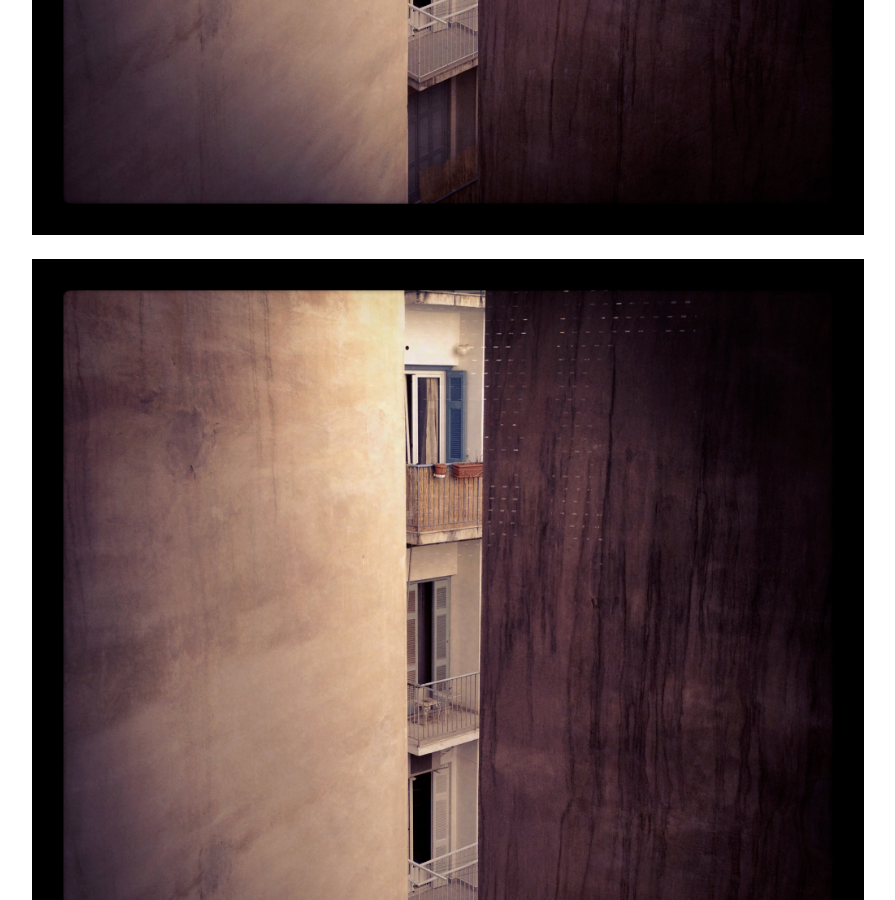
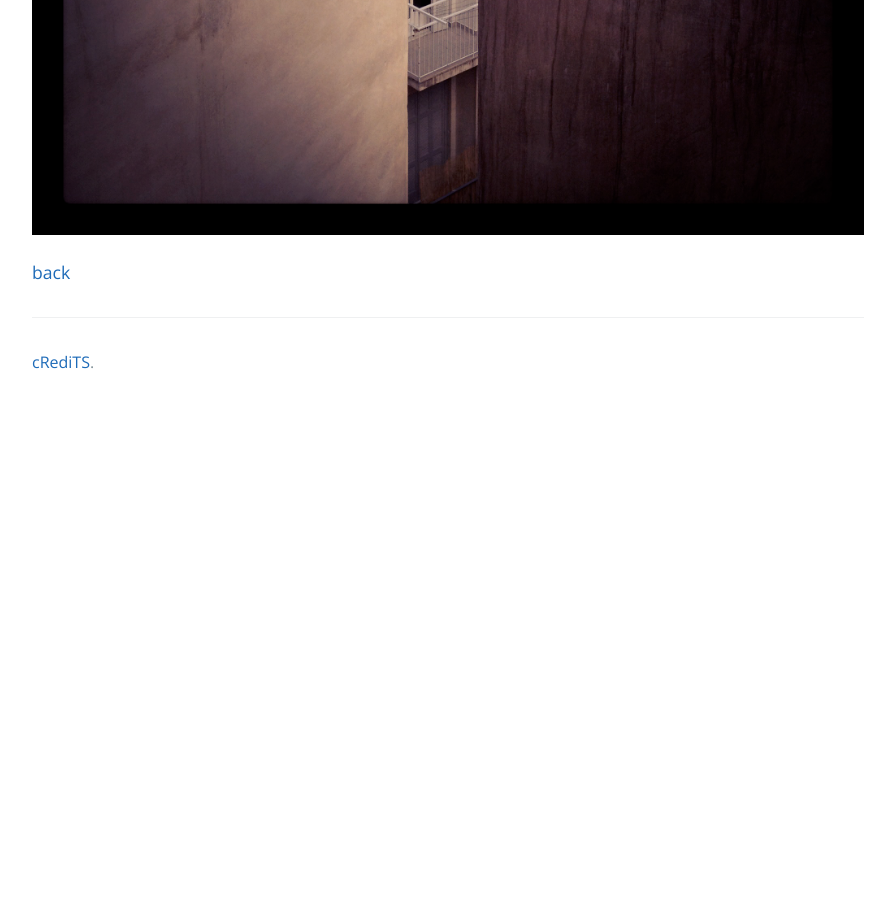
Before and after one commit to vlmeg/vlmeg.github.io, a Jekyll site: the page built from photos.md, in a window 1280 px wide and 900 px high, scrolled down 1012 px. Shown: the whole window, without its empty margins (192-1087 px from the left). Built offline with Jekyll 4.4.1, drawn with Linux system fonts in a browser that asks for light colours; our own code applies the rules of GitHub Pages for plain Markdown files; after the commit the page ends 1418 px from its top, so only the background shows below that.

Commit message:
Update photos.md

```diff
--- a/photos.md
+++ b/photos.md
@@ -1,7 +1,7 @@
-
-
-
-![](https://github.com/vlmeg/vlmeg.github.io/blob/master/pics/1.JPG)
-
+---
+layout: default
+---
 
 <img src="pics/1.JPG" alt="hi" class="inline"/>
+
+[back](./)
```
